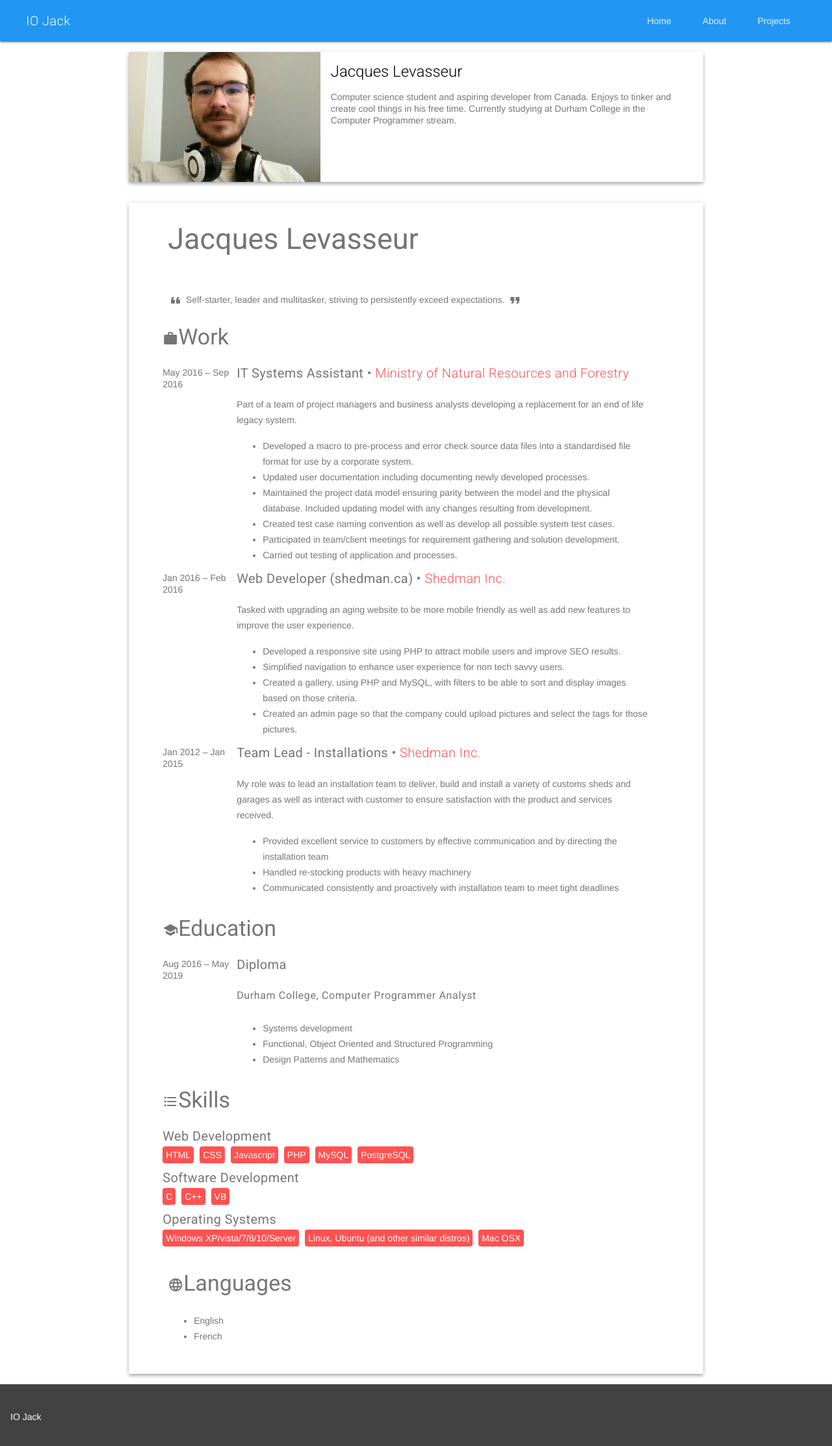
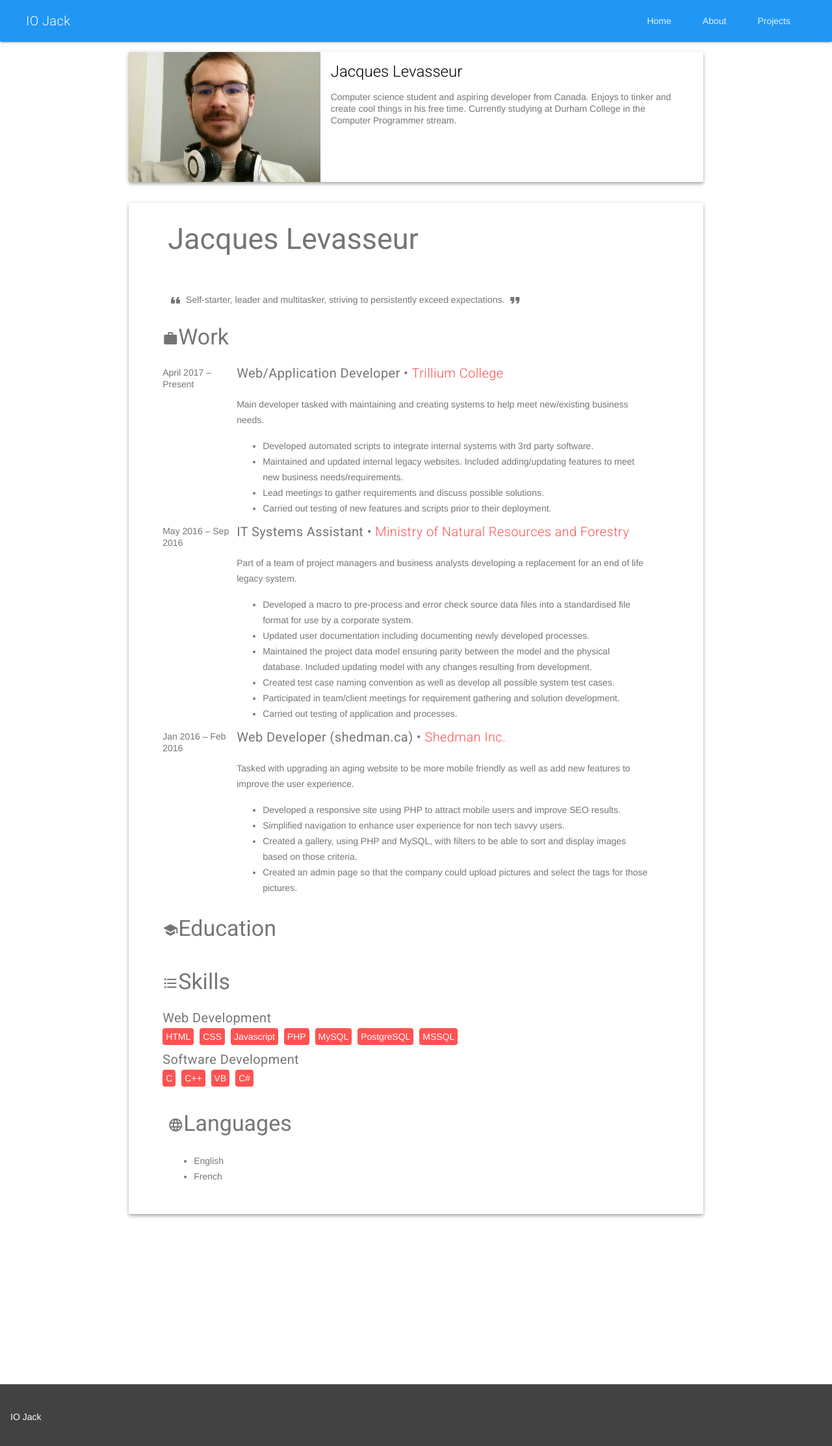
Before and after one commit to FrostByte-Dev/frostbyte-dev.github.io, a Jekyll site: the page built from about/index.html, in a window 1280 px wide. Shown: the top 2225 px of the page at 65% size. Built offline with Jekyll 4.4.1, drawn with Linux system fonts in a browser that asks for light colours; nearby versions of some CDN libraries.

Commit message:
update resume with current job
Removed education as it is no longer needed.

```diff
--- a/_data/resume.json
+++ b/_data/resume.json
@@ -23,6 +23,20 @@
     ]
   },
   "work": [
+    {
+      "company": "Trillium College",
+      "position": "Web/Application Developer",
+      "website": "https://www.trilliumcollege.ca",
+      "startDate": "April 2017",
+      "endDate": "Present",
+      "summary": "Main developer tasked with maintaining and creating systems to help meet new/existing business needs.",
+      "highlights": [
+        "Developed automated scripts to integrate internal systems with 3rd party software.",
+        "Maintained and updated internal legacy websites. Included adding/updating features to meet new business needs/requirements.",
+        "Lead meetings to gather requirements and discuss possible solutions.",
+        "Carried out testing of new features and scripts prior to their deployment."
+      ]
+    },
     {
       "company": "Ministry of Natural Resources and Forestry",
       "position": "IT Systems Assistant",
@@ -52,37 +66,10 @@
             "Created a gallery, using PHP and MySQL, with filters to be able to sort and display images based on those criteria.",
             "Created an admin page so that the company could upload pictures and select the tags for those pictures."
         ]
-    },
-    {
-        "company": "Shedman Inc.",
-        "position": "Team Lead - Installations",
-        "website": "http://shedman.ca",
-        "startDate": "Jan 2012",
-        "endDate": "Jan 2015",
-        "summary": "My role was to lead an installation team to deliver, build and install a variety of customs sheds and garages as well as interact with customer to ensure satisfaction with the product and services received.",
-        "highlights": [
-            "Provided excellent service to customers by effective communication and by directing the installation team",
-            "Handled re-stocking products with heavy machinery",
-            "Communicated consistently and proactively with installation team to meet tight deadlines"
-        ]
     }
   ],
   "volunteer": [],
-  "education": [
-    {
-      "institution": "Durham College",
-      "area": "Computer Programmer Analyst",
-      "studyType": "Diploma",
-      "startDate": "Aug 2016",
-      "endDate": "May 2019",
-      "gpa": "",
-      "courses": [
-        "Systems development",
-        "Functional, Object Oriented and Structured Programming",
-        "Design Patterns and Mathematics"
-      ]
-    }
-  ],
+  "education": [],
   "awards": [],
   "publications": [],
   "skills": [
@@ -95,7 +82,8 @@
         "Javascript",
         "PHP",
         "MySQL",
-        "PostgreSQL"
+        "PostgreSQL",
+        "MSSQL"
       ]
     },
     {
@@ -104,17 +92,9 @@
       "keywords": [
         "C",
         "C++",
-        "VB"
+        "VB",
+        "C#"
       ]
-    },
-    {
-        "name": "Operating Systems",
-        "level": "",
-        "keywords":[
-            "Windows XP/vista/7/8/10/Server",
-            "Linux, Ubuntu (and other similar distros)",
-            "Mac OSX"
-        ]
     }
   ],
   "languages": [
```
